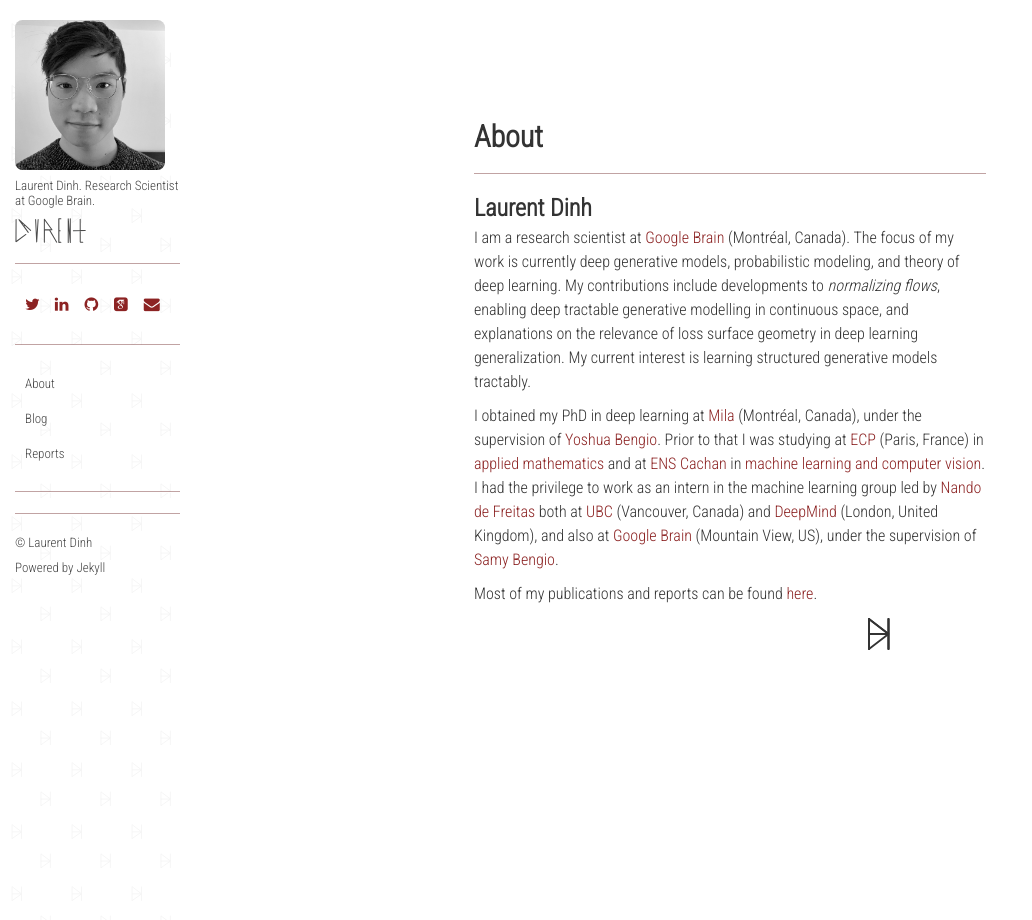
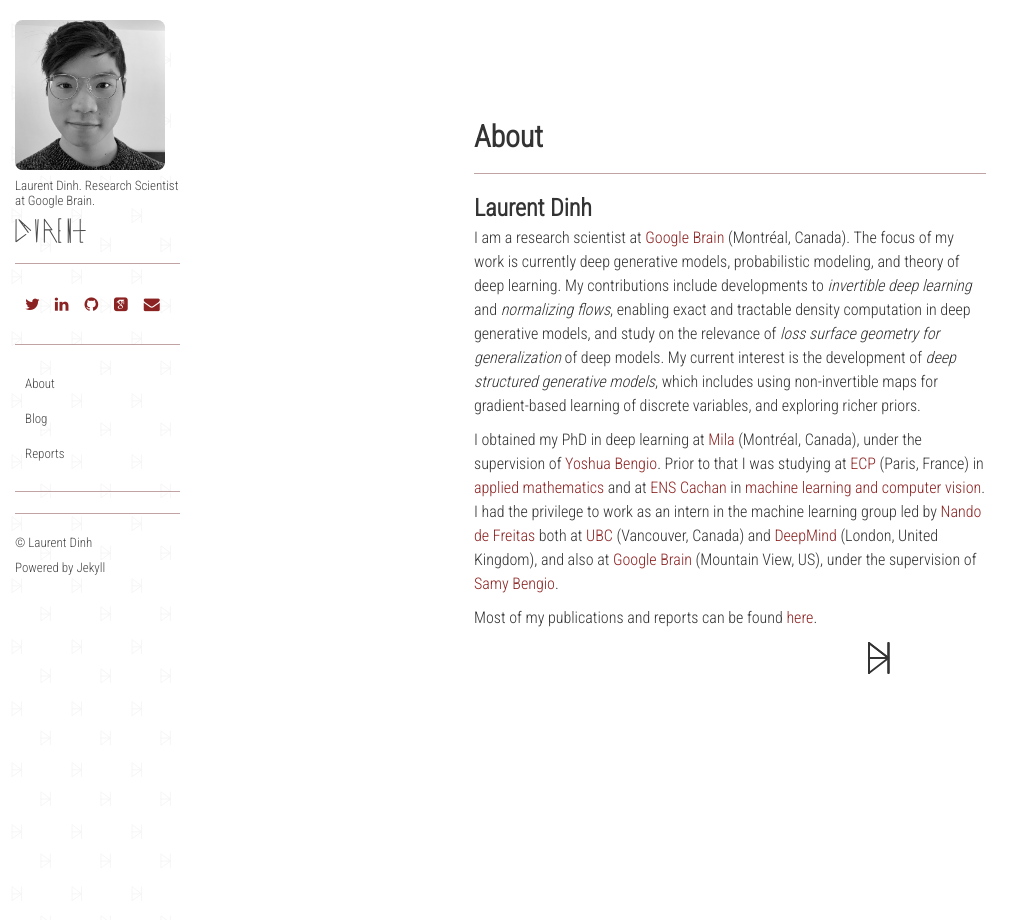
Before and after one commit to laurent-dinh/laurent-dinh.github.io, a Jekyll site: the page built from about.md, in a window 1280 px wide. Shown: the whole page, without its empty margins (0-1032 px from the left). Built offline with Jekyll 4.4.1, drawn with Linux system fonts in a browser that asks for light colours; nearby versions of some CDN libraries; some web fonts are replaced.

Commit message:
Develop about page

```diff
--- a/about.md
+++ b/about.md
@@ -28,7 +28,7 @@
 {:/nomarkdown}
 
 ### Laurent Dinh
-I am a research scientist at [Google Brain](http://g.co/brain) (Montréal,&nbsp;Canada). The focus of my work is currently deep generative models, probabilistic modeling, and theory of deep learning. My contributions include developments to *normalizing flows*, enabling deep tractable generative modelling in continuous space, and explanations on the relevance of loss surface geometry in deep learning generalization. My current interest is learning structured generative models tractably.
+I am a research scientist at [Google Brain](http://g.co/brain) (Montréal,&nbsp;Canada). The focus of my work is currently deep generative models, probabilistic modeling, and theory of deep learning. My contributions include developments to *invertible deep learning* and *normalizing flows*, enabling exact and tractable density computation in deep generative models, and study on the relevance of *loss surface geometry for generalization* of deep models. My current interest is the development of *deep structured generative models*, which includes using non-invertible maps for gradient-based learning of discrete variables, and exploring richer priors.
 
 I obtained my PhD in deep learning at [Mila](http://mila.quebec/) (Montréal,&nbsp;Canada), under the supervision of [Yoshua Bengio](http://www.iro.umontreal.ca/~bengioy/yoshua_en/). Prior to that I was studying at [ECP](http://www.ecp.fr) (Paris,&nbsp;France) in [applied mathematics](http://www.centralesupelec.fr/fr/cursus-ingenieur-centralien?tab=options-filieres-3e-annee#option-mathematiques-appliquees) and at [ENS Cachan](http://www.ens-cachan.fr/) in [machine learning and computer vision](http://www.cmla.ens-cachan.fr/version-anglaise/academics/mva-master-degree-227777.kjsp). I had the privilege to work as an intern in the machine learning group led by [Nando de Freitas](http://www.cs.ox.ac.uk/people/nando.defreitas/) both at [UBC](https://www.cs.ubc.ca/) (Vancouver,&nbsp;Canada) and [DeepMind](http://deepmind.com/) (London,&nbsp;United Kingdom), and also at [Google Brain](https://research.google.com/teams/brain/) (Mountain&nbsp;View,&nbsp;US), under the supervision of [Samy Bengio](http://bengio.abracadoudou.com/).
 
```
